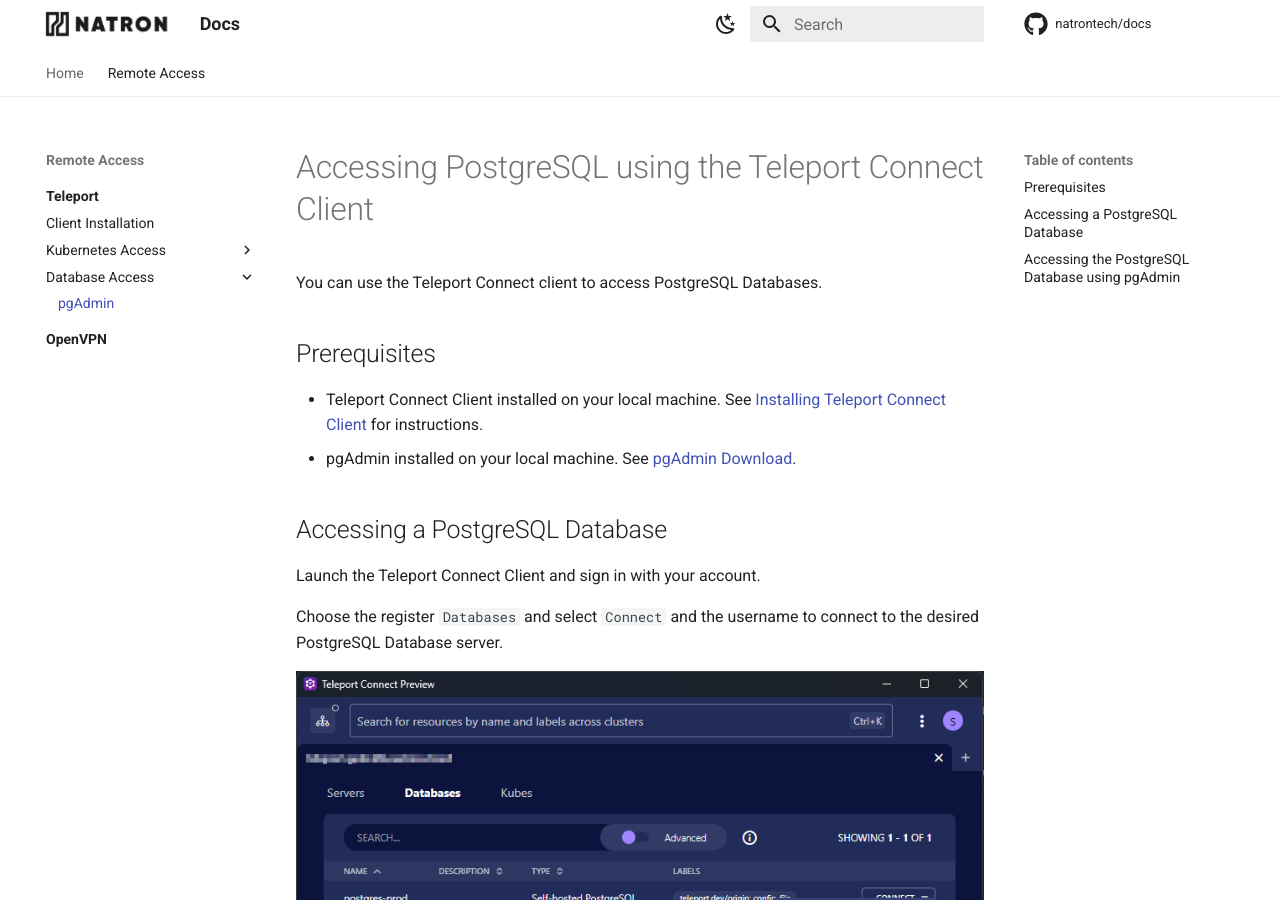
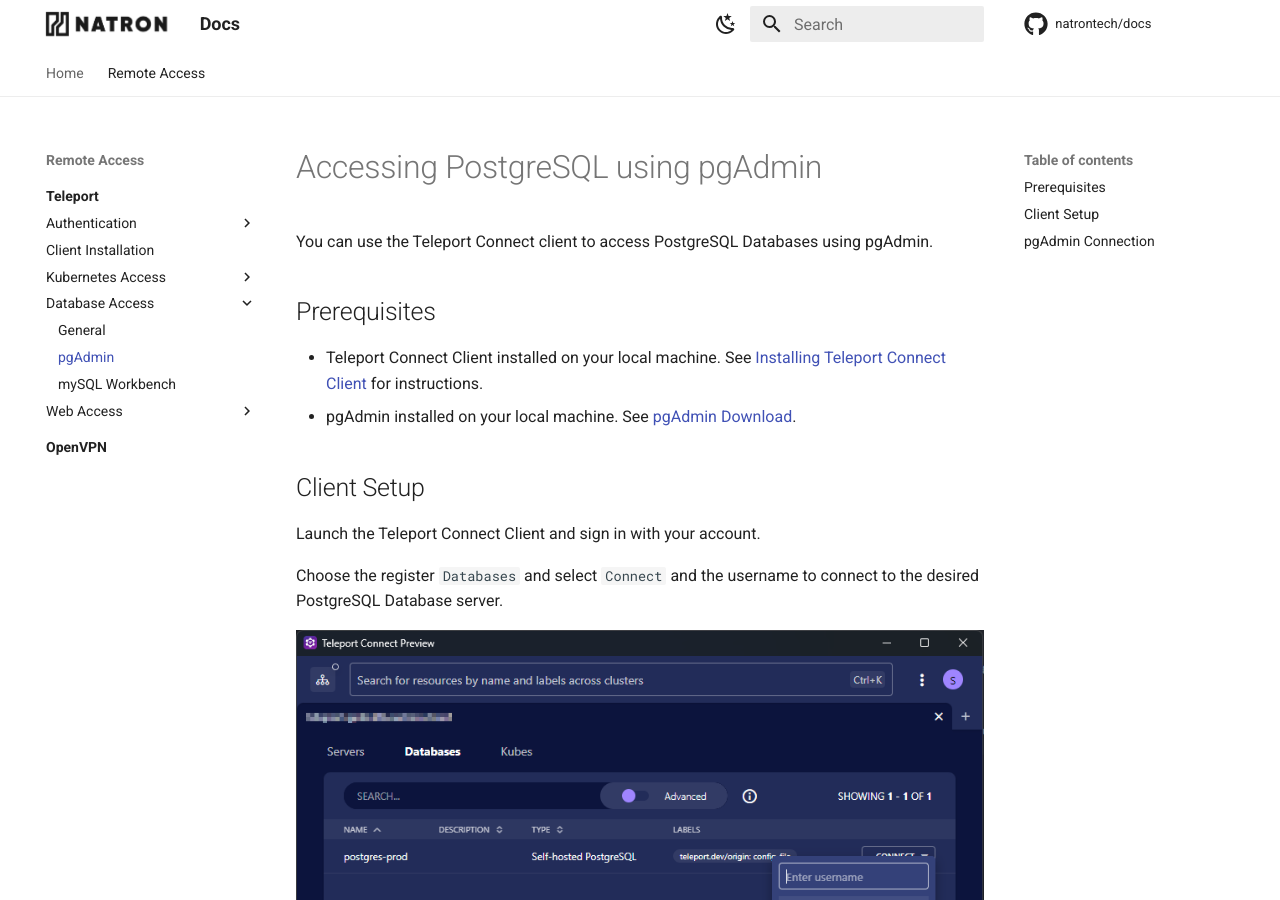
Before and after one commit to natrontech/docs, an MkDocs documentation site: the page built from docs/access/teleport/db-pgadmin.md, in a window 1280 px wide and 900 px high. Built offline with MkDocs 1.6.1 and Material for MkDocs 9.7.7, drawn with Linux system fonts in a browser that asks for light colours; comment, search, counter and statistics services are not loaded; some of the changed text lies outside the part shown.

```diff
--- a/docs/access/teleport/db-pgadmin.md
+++ b/docs/access/teleport/db-pgadmin.md
@@ -1,6 +1,6 @@
-# Accessing PostgreSQL using the Teleport Connect Client
+# Accessing PostgreSQL using pgAdmin
 
-You can use the Teleport Connect client to access PostgreSQL Databases.
+You can use the Teleport Connect client to access PostgreSQL Databases using pgAdmin.
 
 ## Prerequisites
 
@@ -8,7 +8,7 @@ You can use the Teleport Connect client to access PostgreSQL Databases.
 - pgAdmin installed on your local machine. See [pgAdmin Download](https://www.pgadmin.org/download/).
 
 
-## Accessing a PostgreSQL Database
+## Client Setup
 Launch the Teleport Connect Client and sign in with your account.
 
 Choose the register `Databases` and select `Connect` and the username to connect to the desired PostgreSQL Database server.
@@ -21,7 +21,7 @@ After that you will see the forwarded port in the Teleport Connect Client.
 
 ![Teleport Connect Database](../../assets/images/teleport_connect_database2.png)
 
-## Accessing the PostgreSQL Database using pgAdmin
+## pgAdmin Connection
 
 Launch pgAdmin and register a new server.
 
--- a/mkdocs.yaml
+++ b/mkdocs.yaml
@@ -18,12 +18,18 @@ nav:
   - Remote Access:
     - Teleport:
       - access/teleport/index.md
+      - Authentication:
+        - First Login: access/teleport/first-login.md
       - Client Installation: access/teleport/client-installation.md
       - Kubernetes Access:
         - Connect Client: access/teleport/k8s-client.md
         - OpenLens: access/teleport/k8s-openlens.md
       - Database Access:
+        - General: access/teleport/db-general.md
         - pgAdmin: access/teleport/db-pgadmin.md
+        - mySQL Workbench: access/teleport/db-mysql-wb.md
+      - Web Access:
+        - General: access/teleport/web-general.md
     - OpenVPN:
       - access/openvpn/index.md
 
@@ -103,3 +109,5 @@ markdown_extensions:
   - pymdownx.tasklist:
       custom_checkbox: true
   - footnotes
+  - toc:
+      permalink: true
```
Also changed, not shown: docs/access/teleport/client-installation.md (+2 -1 lines), docs/access/teleport/db-general.md (added, +47 -0 lines), docs/access/teleport/db-mysql-wb.md (added, +33 -0 lines), docs/access/teleport/first-login.md (added, +17 -0 lines), docs/access/teleport/web-general.md (added, +17 -0 lines), docs/assets/images/teleport_connect_database3.png (added), docs/assets/images/teleport_connect_database4.png (added), docs/assets/images/teleport_connect_mysql_wb.png (added), docs/assets/images/teleport_web.png (added).
